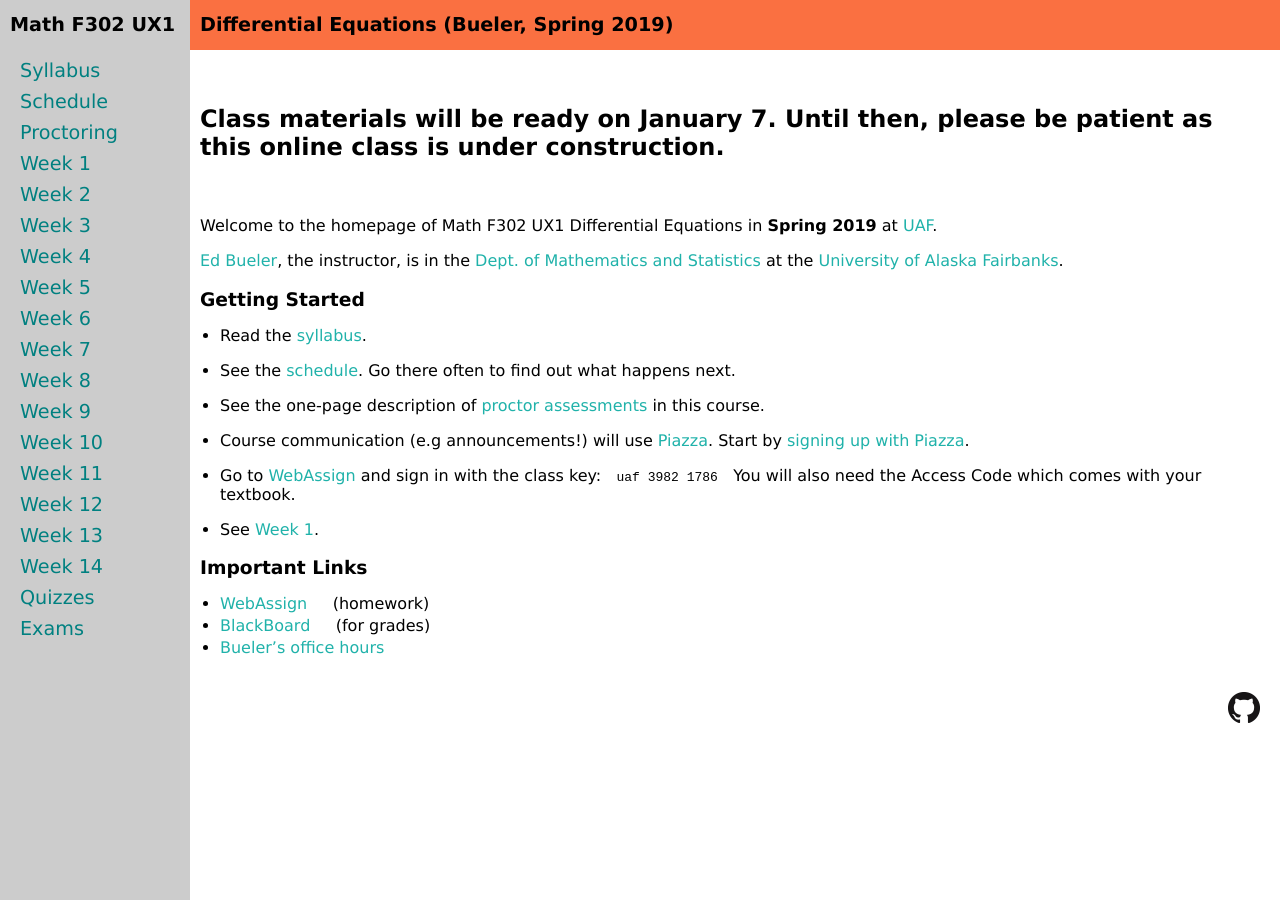
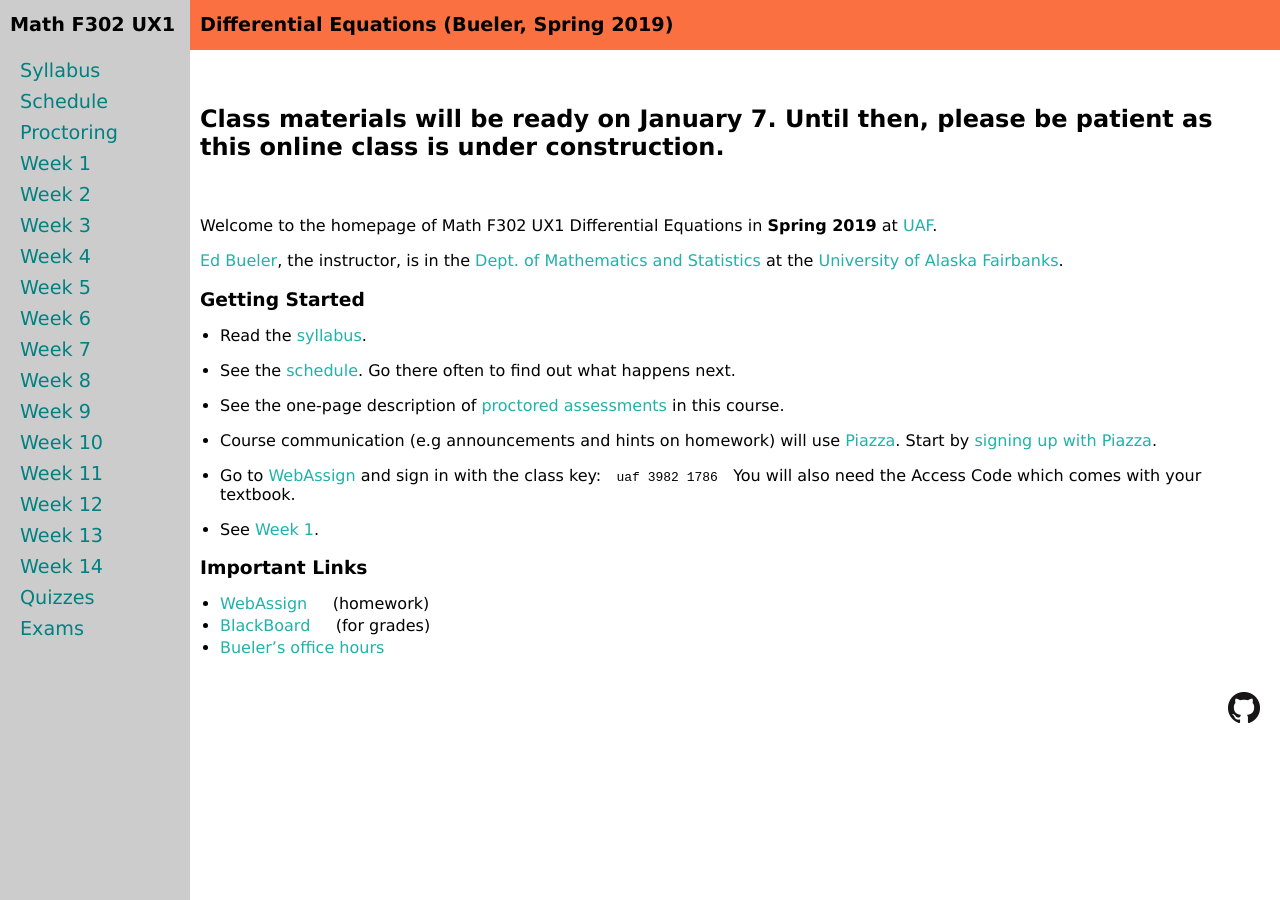
Before and after one commit to bueler/math302, a Jekyll site: the page built from index.md, in a window 1280 px wide. Built offline with Jekyll 4.4.1, drawn with Linux system fonts in a browser that asks for light colours.

Commit message:
minor wording improvements

```diff
--- a/index.md
+++ b/index.md
@@ -17,9 +17,9 @@ Welcome to the homepage of Math F302 UX1 Differential Equations in **Spring 2019
 
 * See the [schedule](schedule.pdf).  Go there often to find out what happens next.
 
-* See the one-page description of [proctor assessments](proctoring.pdf) in this course.
+* See the one-page description of [proctored assessments](proctoring.pdf) in this course.
 
-* Course communication (e.g announcements!) will use [Piazza](https://piazza.com/uaf/spring2019/math302ux1/home).  Start by [signing up with Piazza](https://piazza.com/uaf/spring2019/math302ux1).
+* Course communication (e.g announcements and hints on homework) will use [Piazza](https://piazza.com/uaf/spring2019/math302ux1/home).  Start by [signing up with Piazza](https://piazza.com/uaf/spring2019/math302ux1).
 
 * Go to [WebAssign](https://www.webassign.net/) and sign in with the class key: &nbsp; <code>uaf 3982 1786</code>  &nbsp; You will also need the Access Code which comes with your textbook.
 
```
